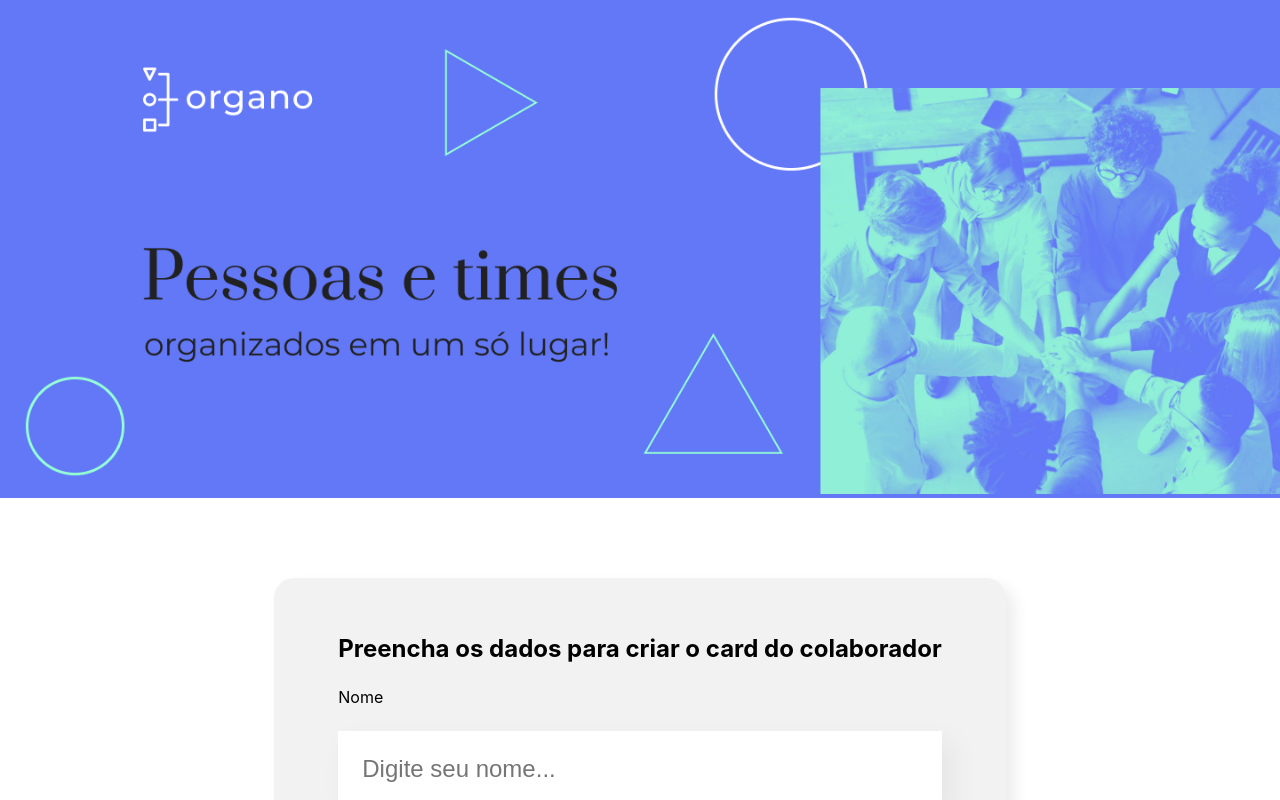
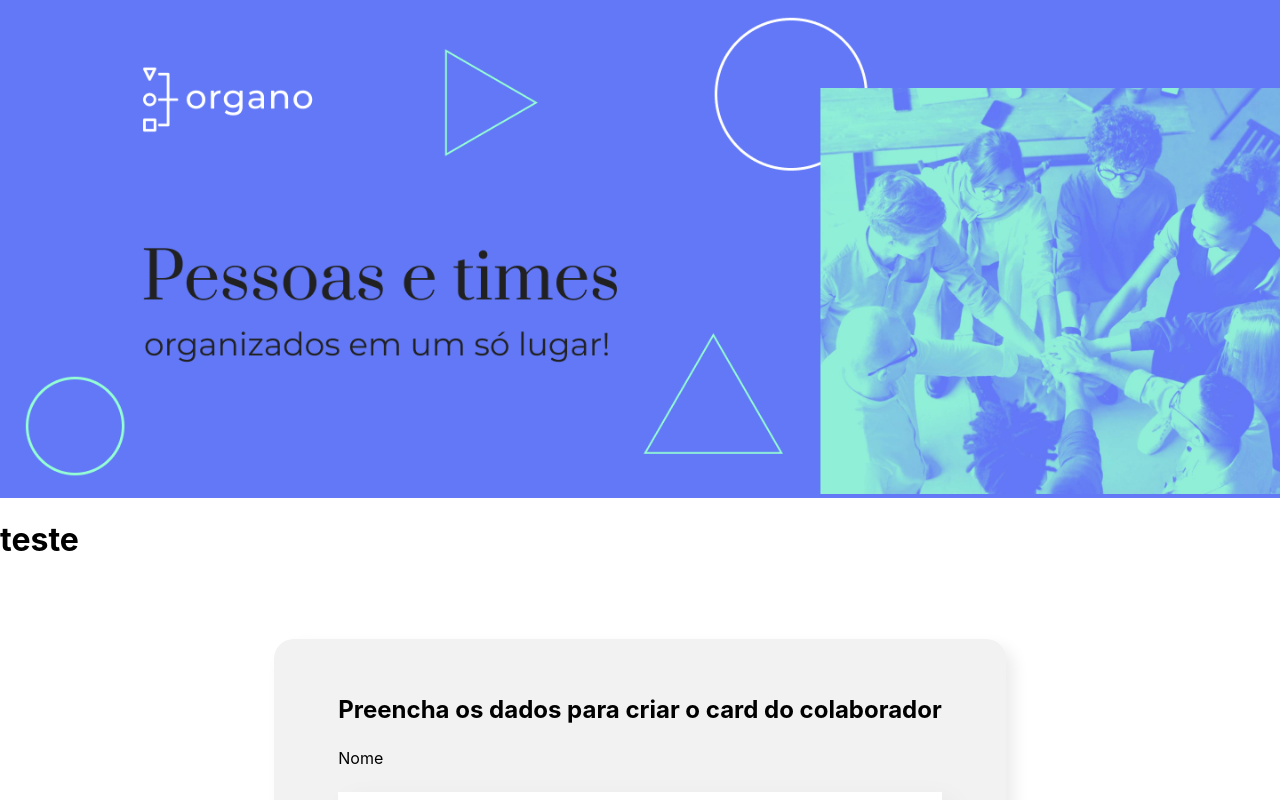
Before and after one commit to marioohashi/studies, a React (Create React App) app in the folder React/react-js/organo/: page / in a window 1280 px wide. Shown: the top 800 px of the page. Built offline with nearby package versions, Linux system fonts and the light colour scheme.

Commit message:
Update Banner.js

```diff
--- a/React/react-js/organo/src/componentes/Banner/Banner.js
+++ b/React/react-js/organo/src/componentes/Banner/Banner.js
@@ -1,13 +1,17 @@
+import { Fragment } from "react";
 import "./Banner.css";
 
 export const Banner = () => {
   // JSX
   return (
+    <>
       <header className="banner">
         <img
           src="/imagens/banner.png"
           alt="O banner principal da página do Organo"
         />
       </header>
+      <h1>teste</h1>
+    </>
   );
 };
```
Lines whose indentation alone changed are shown as unchanged.
